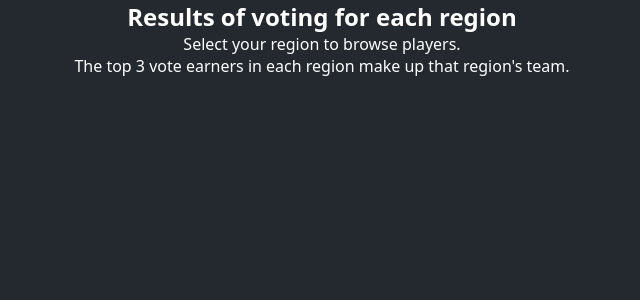
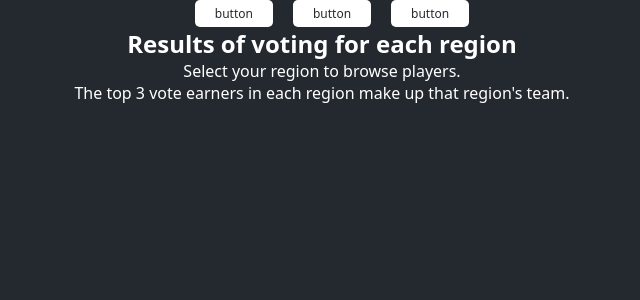
Before and after one commit to forbesd7/coding-challenge, a React (Create React App) app: page / in a window 1280 px wide. Shown: the top 300 px of the page, without its empty margins (318-958 px from the left). Built offline with nearby package versions, Linux system fonts and the light colour scheme.

Commit message:
got the button styling set up, along with dummy data for user states

```diff
--- a/src/components/VotingPage.js
+++ b/src/components/VotingPage.js
@@ -1,5 +1,6 @@
 import React, { Component } from "react";
 import { MainContainer, Title, SubTitle } from "../styledComponents";
+import UserStates from "./userStateSection/UserStates";
 
 class VotingPage extends Component {
   constructor(props) {
@@ -9,6 +10,7 @@ class VotingPage extends Component {
   render() {
     return (
       <MainContainer>
+        <UserStates />
         <Title>Results of voting for each region</Title>
         <SubTitle>Select your region to browse players.</SubTitle>
         <SubTitle>
--- /dev/null
+++ b/src/components/userStateSection/UserStates.js
@@ -0,0 +1,20 @@
+import React, { Component } from "react";
+import { Button, ButtonContainer } from "../../styledComponents";
+
+class UserStates extends Component {
+  constructor(props) {
+    super(props);
+    this.state = {};
+  }
+  render() {
+    return (
+      <ButtonContainer>
+        <Button>button</Button>
+        <Button>button</Button>
+        <Button>button</Button>
+      </ButtonContainer>
+    );
+  }
+}
+
+export default UserStates;
--- a/src/styledComponents/Button.js
+++ b/src/styledComponents/Button.js
@@ -2,6 +2,10 @@ import styled from "styled-components";
 
 const Button = styled.div`
   color: rgb(35, 41, 47);
+  padding: 5px 20px;
+  margin-left: 20px;
+  font-size: 12px;
+  border-radius: 5px;
   background-color: white;
 
   &:hover {
--- /dev/null
+++ b/src/styledComponents/ButtonContainer.js
@@ -0,0 +1,9 @@
+import styled from "styled-components";
+
+const ButtonContainer = styled.div`
+  display: flex;
+  justify-content: center;
+  width: 100vw;
+`;
+
+export default ButtonContainer;
--- a/src/styledComponents/MainContainer.js
+++ b/src/styledComponents/MainContainer.js
@@ -2,7 +2,7 @@ import styled from "styled-components";
 
 const MainContainer = styled.div`
   height: 100vh;
-  weight: 100vw;
+  width: 100vw;
   display: flex;
   flex-direction: column;
   flex-wrap: wrap;
--- a/src/styledComponents/index.js
+++ b/src/styledComponents/index.js
@@ -2,5 +2,6 @@ import Button from "./Button";
 import MainContainer from "./MainContainer";
 import Title from "./Title";
 import SubTitle from "./SubTitle";
+import ButtonContainer from "./ButtonContainer";
 
-export { Button, MainContainer, Title, SubTitle };
+export { Button, MainContainer, Title, SubTitle, ButtonContainer };
```
Also changed, not shown: src/components/userStateSection/userStateContainer.js (deleted).
